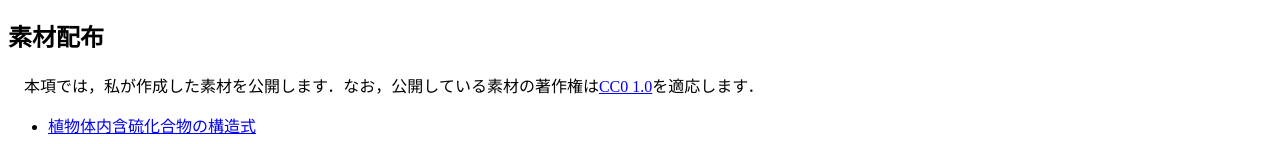
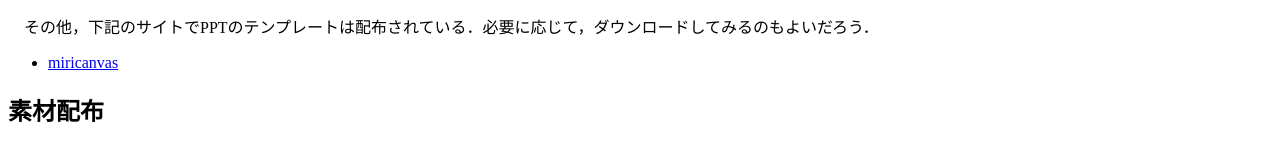
Before and after one commit to Y-teraya/Y-teraya.github.io, a plain HTML site: page index.html in a window 1280 px wide. Shown: the part 1039-1183 px from the top of the page. Drawn offline with Linux system fonts and the light colour scheme.

Commit message:
upd index

```diff
--- a/index.html
+++ b/index.html
@@ -67,6 +67,12 @@
     <li><a href="./Template/MakeSlide_specifications.pdf">MakeSlide-specifications</a></li>
 </ul>
 
+　その他，下記のサイトでPPTのテンプレートは配布されている．必要に応じて，ダウンロードしてみるのもよいだろう．
+
+<ul>
+    <li><a href="https://www.miricanvas.com/ja/templates">miricanvas</a></li>
+</ul>
+
 <h2>素材配布</h2>
 
 　本項では，私が作成した素材を公開します．なお，公開している素材の著作権は<a href="https://creativecommons.org/publicdomain/zero/1.0/deed.ja">CC0 1.0</a>を適応します．
```
